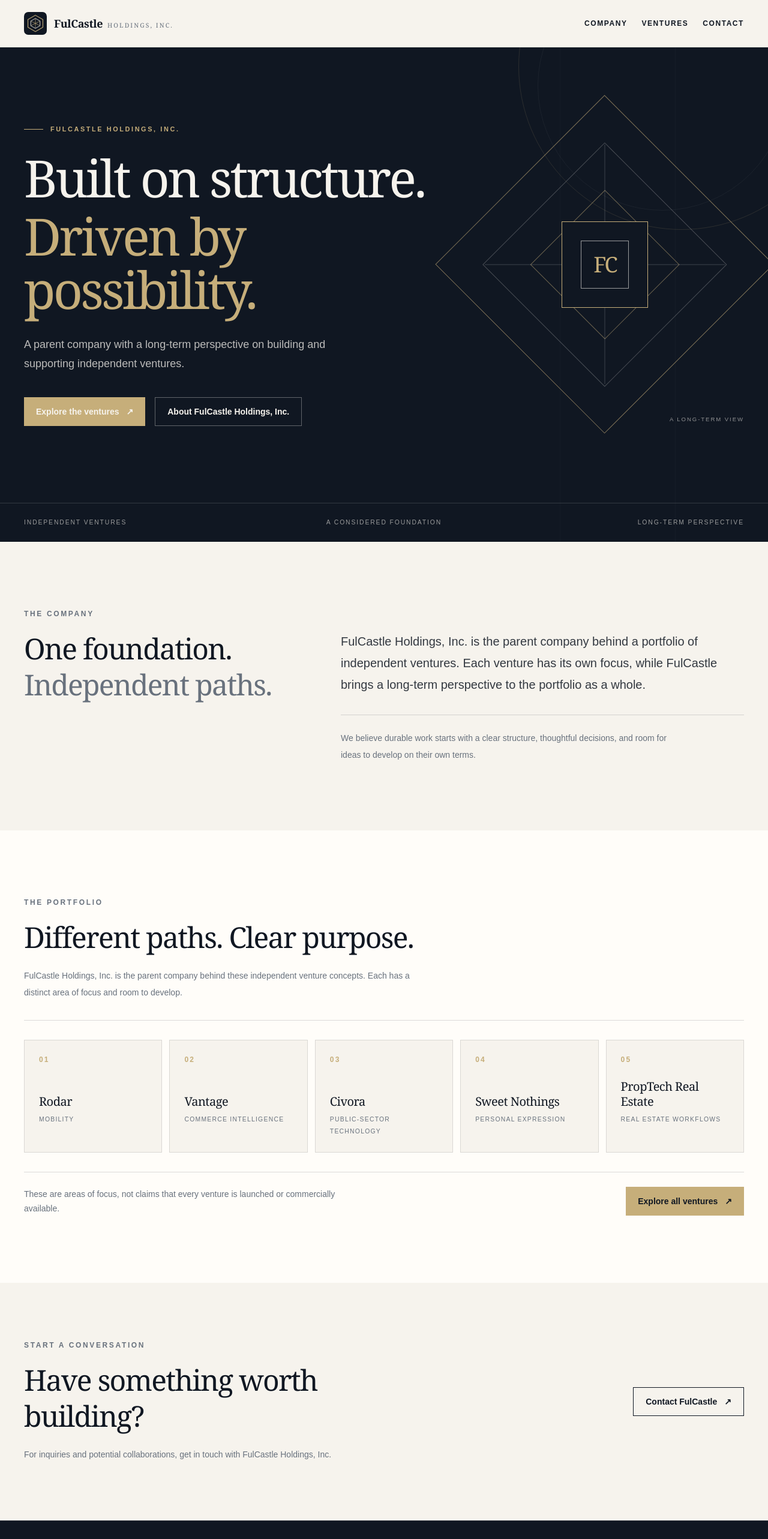
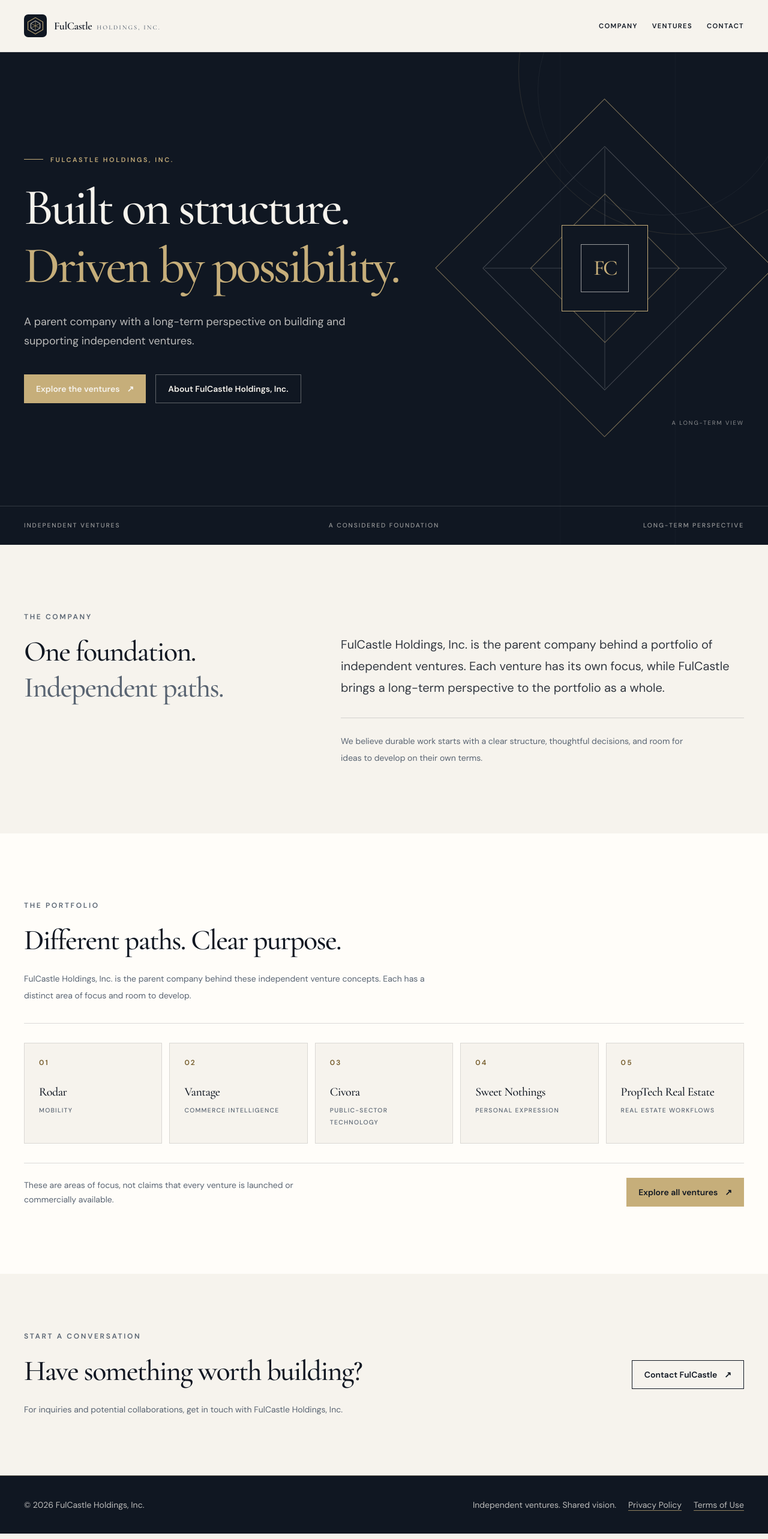
Before and after one commit to StarksDOOM/fulcastle-site, a Next.js app: page / in a window 1280 px wide. Shown: the top 2565 px of the page at 60% size. Built offline with nearby package versions, Linux system fonts and the light colour scheme.

Commit message:
Polish site typography and responsive visual system

```diff
--- a/app/components/site-footer.tsx
+++ b/app/components/site-footer.tsx
@@ -2,10 +2,10 @@ import Link from "next/link";
 
 export function SiteFooter() {
   return (
-    <footer className="border-t border-white/15 bg-graphite text-ivory">
-      <div className="mx-auto flex w-full max-w-7xl flex-col gap-3 px-6 py-7 text-sm text-ivory/70 sm:flex-row sm:items-center sm:justify-between sm:px-10">
+    <footer className="border-t border-muted-gold/35 bg-graphite text-ivory">
+      <div className="mx-auto flex w-full max-w-7xl flex-col gap-4 px-5 py-8 text-sm leading-6 text-ivory/75 sm:flex-row sm:items-center sm:justify-between sm:px-10 sm:py-9">
         <p>© {new Date().getFullYear()} FulCastle Holdings, Inc.</p>
-        <div className="flex flex-wrap items-center gap-x-4 gap-y-2">
+        <div className="flex flex-wrap items-center gap-x-5 gap-y-2">
           <p>Independent ventures. Shared vision.</p>
           <Link
             className="underline decoration-muted-gold/70 underline-offset-4 transition-colors hover:text-ivory focus-visible:outline-2 focus-visible:outline-offset-4 focus-visible:outline-muted-gold"
--- a/app/components/site-header.tsx
+++ b/app/components/site-header.tsx
@@ -9,8 +9,8 @@ const navigation = [
 
 export function SiteHeader() {
   return (
-    <header className="border-b border-black/10 bg-ivory">
-      <div className="mx-auto flex w-full max-w-7xl flex-col gap-5 px-6 py-5 sm:px-10 md:flex-row md:items-center md:justify-between">
+    <header className="border-b border-graphite/10 bg-ivory">
+      <div className="mx-auto flex w-full max-w-7xl flex-col gap-4 px-5 py-5 sm:gap-5 sm:px-10 sm:py-6 md:flex-row md:items-center md:justify-between">
         <Link
           aria-label="FulCastle Holdings home"
           className="flex w-fit items-center gap-3 rounded-sm focus-visible:outline-2 focus-visible:outline-offset-4 focus-visible:outline-muted-gold"
@@ -24,10 +24,10 @@ export function SiteHeader() {
             </span>
           </span>
         </Link>
-        <nav aria-label="Main navigation" className="flex flex-wrap items-center gap-x-6 gap-y-3">
+        <nav aria-label="Main navigation" className="flex flex-wrap items-center gap-x-5 gap-y-3 sm:gap-x-6">
           {navigation.map((item) => (
             <Link
-              className="rounded-sm py-1 text-xs font-semibold uppercase tracking-[0.13em] text-slate transition-colors hover:text-graphite focus-visible:outline-2 focus-visible:outline-offset-4 focus-visible:outline-muted-gold"
+              className="rounded-sm py-1 text-[0.7rem] font-semibold uppercase tracking-[0.12em] text-slate transition-colors hover:text-graphite focus-visible:outline-2 focus-visible:outline-offset-4 focus-visible:outline-muted-gold"
               href={item.href}
               key={item.label}
             >
--- a/app/globals.css
+++ b/app/globals.css
@@ -5,18 +5,20 @@
   --graphite: #101722;
   --ivory: #f6f3ed;
   --muted-gold: #c6ae7a;
-  --slate: #68717d;
+  --gold-ink: #765d2c;
+  --slate: #596472;
   --slate-dark: #394452;
   --line: rgba(16, 23, 34, 0.14);
   --surface: #fffdf9;
-  --font-body-family: Arial, Helvetica, sans-serif;
-  --font-display-family: Georgia, "Times New Roman", serif;
+  --font-body-family: var(--font-body-font, "DM Sans", Arial, sans-serif);
+  --font-display-family: var(--font-display-font, "Cormorant Garamond", Georgia, serif);
 }
 
 @theme inline {
   --color-graphite: var(--graphite);
   --color-ivory: var(--ivory);
   --color-muted-gold: var(--muted-gold);
+  --color-gold-ink: var(--gold-ink);
   --color-slate: var(--slate);
   --font-sans: var(--font-body-family);
   --font-display: var(--font-display-family);
@@ -30,6 +32,7 @@ html {
   min-height: 100%;
   background: var(--ivory);
   scroll-behavior: smooth;
+  scroll-padding-top: 1.5rem;
 }
 
 body {
@@ -38,17 +41,30 @@ body {
   background: var(--ivory);
   color: var(--graphite);
   font-family: var(--font-body-family);
+  font-kerning: normal;
   -webkit-font-smoothing: antialiased;
   text-rendering: optimizeLegibility;
+}
+
+h1,
+h2,
+h3,
+h4 {
+  text-wrap: balance;
+}
+
+p {
+  text-wrap: pretty;
 }
 
 a {
   color: inherit;
 }
 
-a:focus-visible {
-  outline: 2px solid var(--muted-gold);
-  outline-offset: 4px;
+:where(a, button, input, textarea, select, [tabindex]:not([tabindex="-1"])):focus-visible {
+  outline: 3px solid var(--muted-gold);
+  outline-offset: 3px;
+  box-shadow: 0 0 0 2px var(--graphite);
 }
 
 ::selection {
--- a/app/layout.tsx
+++ b/app/layout.tsx
@@ -1,5 +1,9 @@
 import type { Metadata, Viewport } from "next";
+import { Cormorant_Garamond, DM_Sans } from "next/font/google";
 import "./globals.css";
+
+const bodyFont = DM_Sans({ subsets: ["latin"], display: "swap", variable: "--font-body-font" });
+const displayFont = Cormorant_Garamond({ subsets: ["latin"], display: "swap", weight: ["500", "600", "700"], variable: "--font-display-font" });
 
 const siteUrl = "https://fulcastle.com";
 const siteDescription =
@@ -43,7 +47,7 @@ export default function RootLayout({
   children: React.ReactNode;
 }>) {
   return (
-    <html lang="en">
+    <html lang="en" className={`${bodyFont.variable} ${displayFont.variable}`}>
       <body>{children}</body>
     </html>
   );
--- a/app/page.tsx
+++ b/app/page.tsx
@@ -131,7 +131,7 @@ export default function HomePage() {
             <div className="mt-8 grid gap-3 sm:grid-cols-2 lg:grid-cols-5">
               {ventures.map((venture, index) => (
                 <article className="group flex min-h-[10.5rem] flex-col justify-between border border-graphite/12 bg-ivory p-5 transition-colors hover:border-muted-gold sm:p-6" key={venture.name}>
-                  <span className="text-xs font-semibold tracking-[0.18em] text-muted-gold">
+                  <span className="text-xs font-semibold tracking-[0.18em] text-gold-ink">
                     {String(index + 1).padStart(2, "0")}
                   </span>
                   <div className="mt-6 flex flex-1 flex-col justify-end">
--- a/app/ventures/page.tsx
+++ b/app/ventures/page.tsx
@@ -67,7 +67,7 @@ const ventures = [
       "A consumer product concept for personalized, AI-generated affectionate messages shaped around individual preferences.",
     focus: "Personalized messages",
     card: "bg-[#eee4e0] text-graphite",
-    label: "text-[#98616a]",
+    label: "text-[#824752]",
     artwork:
       "bg-[radial-gradient(ellipse_at_80%_15%,rgba(180,111,121,0.2),transparent_45%),linear-gradient(135deg,#f3e9e5,#e5d5d1)]",
     shape: "border-[#b46f79]/45",
@@ -83,7 +83,7 @@ const ventures = [
       "Property-listing and agent-inventory workflows for the Dominican Republic, with transaction tooling being explored as part of the broader concept.",
     focus: "Property listings and agent inventory",
     card: "bg-[#dfe4df] text-graphite",
-    label: "text-[#597061]",
+    label: "text-[#405b4a]",
     artwork:
       "bg-[linear-gradient(145deg,rgba(255,255,255,0.6),transparent_58%),radial-gradient(ellipse_at_85%_90%,rgba(108,133,116,0.25),transparent_45%)]",
     shape: "border-[#6c8574]/45",
@@ -165,7 +165,7 @@ export default function VenturesPage() {
               {ventures.map((venture) => (
                 <article
                   aria-labelledby={`${venture.id}-title`}
-                  className={`group relative isolate flex min-h-[25rem] flex-col overflow-hidden border border-graphite/10 ${venture.card} sm:col-span-1 lg:col-span-2`}
+                  className={`group relative isolate flex min-h-[25rem] flex-col overflow-hidden border border-graphite/10 ${venture.card} sm:col-span-1 lg:col-span-2 ${venture.id === "sweet-nothings" ? "lg:col-start-2" : ""} ${venture.id === "proptech-real-estate" ? "lg:col-start-4" : ""}`}
                   id={venture.id}
                   key={venture.id}
                 >
```
Also changed, not shown: app/about/page.tsx (+6 -8 lines).
